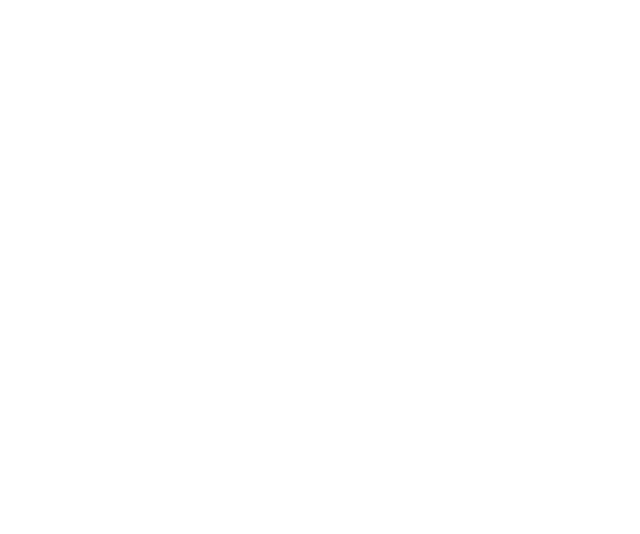
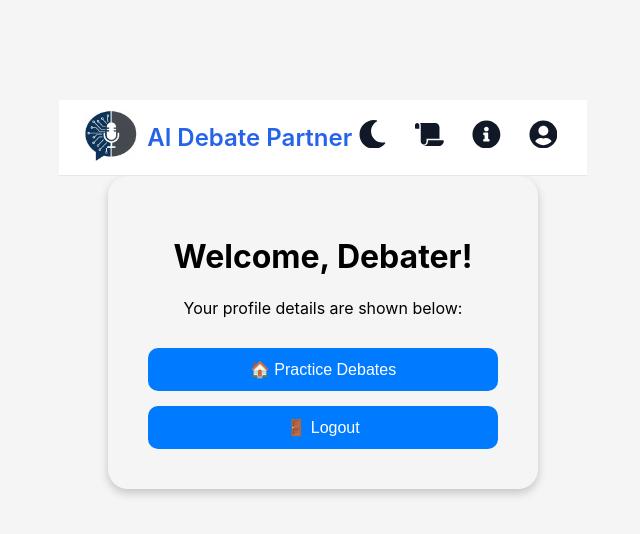
Before and after one commit to pbv-23/charchaAI, a React (Create React App) app: page /profile in a window 1280 px wide. Before the commit this address had no page. Shown: the top 534 px of the page, without its empty margins (317-957 px from the left). Built offline with nearby package versions, Linux system fonts and the light colour scheme.

Commit message:
Profile and login

```diff
--- a/src/App.js
+++ b/src/App.js
@@ -1,16 +1,20 @@
-// import React from "react";
 import React from "react";
 import { Routes, Route, BrowserRouter } from "react-router-dom";
 import Home from "./Home";
+import ProfilePage from "./ProfilePage";
+import Login from "./Login";
+
 
 function App() {
   return (
     <BrowserRouter>
       <Routes>
+        <Route path="/login" element={<Login />} />
         <Route path="/" element={<Home />} />
+        <Route path="/profile" element={<ProfilePage />} />
       </Routes>
     </BrowserRouter>
   );
 }
 
-export default App; // ✅ default export
+export default App;
--- a/src/Home.js
+++ b/src/Home.js
@@ -1,13 +1,11 @@
 import React from "react";
-import Navbar from "./Navbar"; // import your Navbar
+import Navbar from "./Navbar";
 import "./home.css";
 
 const Home = () => {
   return (
     <div className="page-container">
-      {/* Add Navbar at the top */}
       <Navbar />
-
       <main className="cards-container">
         <div className="card">
           <h2>1 vs AI</h2>
--- /dev/null
+++ b/src/Login.css
@@ -0,0 +1,44 @@
+.login-container {
+  display: flex;
+  justify-content: center;
+  align-items: center;
+  height: 100vh;
+  background: linear-gradient(135deg, #3a8dff, #00c6ff);
+}
+
+.login-form {
+  background-color: white;
+  padding: 40px;
+  border-radius: 20px;
+  box-shadow: 0 4px 10px rgba(0, 0, 0, 0.2);
+  width: 300px;
+  text-align: center;
+}
+
+.login-form h1 {
+  margin-bottom: 20px;
+  color: #333;
+}
+
+.login-form input {
+  width: 100%;
+  padding: 10px;
+  margin: 10px 0;
+  border: 1px solid #ccc;
+  border-radius: 8px;
+}
+
+.login-form button {
+  width: 100%;
+  padding: 12px;
+  background-color: #007bff;
+  color: white;
+  border: none;
+  border-radius: 10px;
+  cursor: pointer;
+  font-size: 16px;
+}
+
+.login-form button:hover {
+  background-color: #0056b3;
+}
--- /dev/null
+++ b/src/Login.js
@@ -0,0 +1,45 @@
+import React, { useState } from "react";
+import { useNavigate } from "react-router-dom";
+import "./Login.css";
+
+const Login = () => {
+  const [username, setUsername] = useState("");
+  const [email, setEmail] = useState("");
+  const navigate = useNavigate();
+
+  const handleLogin = (e) => {
+    e.preventDefault();
+
+    if (!username.trim() || !email.trim()) {
+      alert("Please enter both username and email!");
+      return;
+    }
+
+    localStorage.setItem("username", username);
+    localStorage.setItem("email", email);
+    navigate("/");
+  };
+
+  return (
+    <div className="login-container">
+      <form onSubmit={handleLogin} className="login-form">
+        <h1>Login</h1>
+        <input
+          type="text"
+          placeholder="Enter Username"
+          value={username}
+          onChange={(e) => setUsername(e.target.value)}
+        />
+        <input
+          type="email"
+          placeholder="Enter Email"
+          value={email}
+          onChange={(e) => setEmail(e.target.value)}
+        />
+        <button type="submit">Login</button>
+      </form>
+    </div>
+  );
+};
+
+export default Login;
--- a/src/Navbar.css
+++ b/src/Navbar.css
@@ -1,17 +1,22 @@
-/* Navbar container */
 .navbar {
   display: flex;
   justify-content: space-between;
   align-items: center;
   background-color: #000;
-  padding: 0.5rem 2rem;
+  padding: 0.5rem 1.5rem;
   border-bottom: 1px solid #30363d;
   position: sticky;
   top: 0;
   z-index: 1000;
 }
 
-/* Logo */
+/* Logo Section */
+.navbar-logo {
+  display: flex;
+  align-items: center;
+  gap: 0.6rem;
+}
+
 .navbar-logo h1 {
   color: #93c5fd;
   font-size: 1.5rem;
@@ -19,32 +24,14 @@
   font-weight: 600;
 }
 
-/* Right side actions */
+/* Right Side Icons */
 .navbar-actions {
   display: flex;
   align-items: center;
   gap: 1rem;
 }
 
-/* Normal buttons */
-.nav-btn {
-  background: transparent;
-  border: 1px solid #30363d;
-  color: #f0f6fc;
-  padding: 0.5rem 1rem;
-  border-radius: 6px;
-  cursor: pointer;
-  font-size: 0.95rem;
-  transition: all 0.3s ease;
-}
-
-.nav-btn:hover {
-  background-color: #2563eb;
-  border-color: #2563eb;
-  color: white;
-}
-
-/* Icon buttons (theme + profile) */
+/* Icons Style */
 .icon-btn {
   background: transparent;
   border: none;
@@ -52,15 +39,94 @@
   cursor: pointer;
   font-size: 1.8rem;
   transition: color 0.3s ease;
-  height: 50px;
-  width: 50px;
 }
 
 .icon-btn:hover {
   color: #2563eb;
 }
 
-/* Light theme */
+/* Remove Box around Profile */
+.profile-menu-wrapper {
+  position: relative;
+  display: inline-block;
+}
+
+/* Profile Dropdown */
+.profile-menu {
+  position: absolute;
+  top: 55px;
+  right: 0;
+  background: #1e1e1e;
+  color: white;
+  width: 260px;
+  border-radius: 10px;
+  box-shadow: 0 2px 10px rgba(0, 0, 0, 0.4);
+  z-index: 1000;
+  padding: 15px;
+  animation: fadeIn 0.2s ease-in-out;
+}
+
+/* Dropdown Header */
+.profile-header {
+  display: flex;
+  align-items: center;
+  border-bottom: 1px solid #333;
+  padding-bottom: 10px;
+  margin-bottom: 10px;
+}
+
+.profile-avatar {
+  margin-right: 10px;
+  color: #93c5fd;
+}
+
+.profile-name strong {
+  font-size: 1rem;
+}
+
+.profile-name p {
+  font-size: 12px;
+  color: #aaa;
+  margin-top: 3px;
+}
+
+/* Dropdown Items */
+.profile-options {
+  display: flex;
+  flex-direction: column;
+}
+
+.profile-item {
+  display: flex;
+  align-items: center;
+  padding: 8px 10px;
+  text-decoration: none;
+  color: white;
+  border-radius: 6px;
+  transition: background 0.3s;
+}
+
+.profile-item:hover {
+  background: #333;
+}
+
+/* Logout Button */
+.logout-btn {
+  background: #ff5252;
+  color: white;
+  border: none;
+  padding: 8px 10px;
+  border-radius: 6px;
+  cursor: pointer;
+  width: 100%;
+  margin-top: 10px;
+}
+
+.logout-btn:hover {
+  background: #e03b3b;
+}
+
+/* Light Theme */
 body.light-theme {
   background-color: #f9fafb;
   color: #111827;
@@ -71,56 +137,45 @@ body.light-theme .navbar {
   border-bottom: 1px solid #e5e7eb;
 }
 
-body.light-theme .nav-btn {
-  border: 1px solid #d1d5db;
-  color: #111827;
-}
-
-body.light-theme .nav-btn:hover {
-  background-color: #2563eb;
-  color: white;
+body.light-theme .navbar-logo h1 {
+  color: #2563eb;
 }
 
 body.light-theme .icon-btn {
   color: #111827;
 }
 
-body.light-theme .navbar-logo h1 {
-  color: #2563eb;
+.theme-status {
+  font-size: 0.9rem;
+  margin-bottom: 10px;
+  color: #a1a1aa;
 }
 
-/* Logo with image + text */
-.navbar-logo {
-  display: flex;
-  align-items: center;
-  gap: 0.6rem; /* spacing between logo and text */
+.theme-name {
+  color: #93c5fd;
+  font-weight: 600;
 }
 
-/* Logo image */
+/* Logo */
 .logo-img {
-  height: 60px;  /* adjust size */
-  width: 60px;   /* keep square */
+  height: 55px;
+  width: 55px;
   object-fit: contain;
-  transition: transform 0.3s ease; /* smooth zoom transition */
-  cursor: pointer; /* optional: makes it feel clickable */
+  transition: transform 0.3s ease;
 }
 
-/* Zoom effect on hover */
 .logo-img:hover {
-  transform: scale(1.2); /* increase size by 20% */
+  transform: scale(1.15);
 }
 
-
-/* Responsive */
-@media (max-width: 768px) {
-  .navbar {
-    flex-direction: column;
-    align-items: flex-start;
+/* Smooth Fade Animation */
+@keyframes fadeIn {
+  from {
+    opacity: 0;
+    transform: translateY(-5px);
   }
-
-  .navbar-actions {
-    margin-top: 0.5rem;
-    flex-wrap: wrap;
-    gap: 0.5rem;
+  to {
+    opacity: 1;
+    transform: translateY(0);
   }
 }
--- a/src/Navbar.js
+++ b/src/Navbar.js
@@ -1,49 +1,140 @@
-import React, { useState } from "react";
-import { Link } from "react-router-dom"; // import Link
-import "./Navbar.css";
-import { FaMoon, FaSun, FaUserCircle, FaScroll, FaInfoCircle } from "react-icons/fa";
+import React, { useState, useEffect, useRef } from "react";
+import { Link } from "react-router-dom";
+import {
+  FaMoon,
+  FaSun,
+  FaUserCircle,
+  FaScroll,
+  FaInfoCircle,
+  FaClipboardList,
+  FaBook,
+  FaChartLine,
+  FaCoins,
+  FaSignOutAlt,
+} from "react-icons/fa";
 import darkLogo from "./assets/logo.png";
 import lightLogo from "./assets/logo2.png";
+import "./Navbar.css";
 
 const Navbar = () => {
-  const [darkMode, setDarkMode] = useState(true);
+  const [darkMode, setDarkMode] = useState(
+    localStorage.getItem("darkMode") === "true"
+  );
+  const [showProfileMenu, setShowProfileMenu] = useState(false);
+  const [username, setUsername] = useState("User");
+  const menuRef = useRef();
 
-  const toggleTheme = () => {
-    setDarkMode(!darkMode);
-    document.body.classList.toggle("light-theme");
+  useEffect(() => {
+    const storedName = localStorage.getItem("username");
+    if (storedName) setUsername(storedName);
+
+    const handleClickOutside = (e) => {
+      if (menuRef.current && !menuRef.current.contains(e.target)) {
+        setShowProfileMenu(false);
+      }
+    };
+    document.addEventListener("mousedown", handleClickOutside);
+    return () => document.removeEventListener("mousedown", handleClickOutside);
+  }, []);
+
+  // Apply dark/light mode
+  useEffect(() => {
+    document.body.classList.toggle("light-theme", !darkMode);
+    localStorage.setItem("darkMode", darkMode);
+  }, [darkMode]);
+
+  const toggleTheme = () => setDarkMode((prev) => !prev);
+  const toggleProfileMenu = () => setShowProfileMenu((prev) => !prev);
+
+  const handleLogout = () => {
+    localStorage.removeItem("username");
+    window.location.href = "/login";
   };
 
   return (
     <nav className="navbar">
-      {/* Logo Section */}
+      {/* Left logo + name */}
       <div className="navbar-logo">
         <Link to="/">
           <img
-            src={darkMode ? darkLogo : lightLogo} // change logo based on theme
-            alt="CharchaAI Logo"
+            src={darkMode ? darkLogo : lightLogo}
+            alt="AI Debate Partner Logo"
             className="logo-img"
           />
         </Link>
-        <h1>CharchaAI</h1>
+        <h1>AI Debate Partner</h1>
       </div>
 
-      {/* Right side buttons */}
+      {/* Right side icons */}
       <div className="navbar-actions">
+        {/* Theme Toggle in Navbar */}
         <button className="icon-btn" onClick={toggleTheme}>
           {darkMode ? <FaSun /> : <FaMoon />}
         </button>
 
         <button className="icon-btn">
-          <FaScroll/>
+          <FaScroll />
         </button>
 
         <button className="icon-btn">
           <FaInfoCircle />
         </button>
 
-        <button className="icon-btn">
-          <FaUserCircle/>
-        </button>
+        {/* Profile Menu */}
+        <div className="profile-menu-wrapper" ref={menuRef}>
+          <button className="icon-btn" onClick={toggleProfileMenu}>
+            <FaUserCircle />
+          </button>
+
+          {showProfileMenu && (
+            <div className="profile-menu">
+              <div className="profile-header">
+                <div className="profile-avatar">
+                  <FaUserCircle size={45} />
+                </div>
+                <div className="profile-name">
+                  <strong>{username}</strong>
+                  <p>Welcome back!</p>
+                </div>
+              </div>
+
+              <div className="profile-options">
+                <p className="theme-status">
+                  Current Theme:{" "}
+                  <span className="theme-name">
+                    {darkMode ? "Dark Mode" : "Light Mode"}
+                  </span>
+                </p>
+
+                <Link to="/lists" className="profile-item">
+                  <FaClipboardList style={{ marginRight: "8px" }} />
+                  My Lists
+                </Link>
+
+                <Link to="/notebook" className="profile-item">
+                  <FaBook style={{ marginRight: "8px" }} />
+                  Notebook
+                </Link>
+
+                <Link to="/progress" className="profile-item">
+                  <FaChartLine style={{ marginRight: "8px" }} />
+                  Progress
+                </Link>
+
+                <Link to="/points" className="profile-item">
+                  <FaCoins style={{ marginRight: "8px" }} />
+                  Points
+                </Link>
+              </div>
+
+              <hr style={{ borderColor: "#333", margin: "10px 0" }} />
+
+              <button className="logout-btn" onClick={handleLogout}>
+                <FaSignOutAlt style={{ marginRight: "8px" }} /> Sign Out
+              </button>
+            </div>
+          )}
+        </div>
       </div>
     </nav>
   );
--- /dev/null
+++ b/src/ProfilePage.css
@@ -0,0 +1,50 @@
+.profile-page {
+  display: flex;
+  flex-direction: column;
+  align-items: center;
+  padding-top: 100px;
+  min-height: 100vh;
+  transition: background 0.3s ease;
+}
+
+.profile-container {
+  text-align: center;
+  background-color: var(--menu-bg);
+  color: var(--text-color);
+  padding: 40px;
+  border-radius: 20px;
+  box-shadow: 0 4px 10px rgba(0, 0, 0, 0.2);
+  width: 350px;
+}
+
+.profile-options {
+  display: flex;
+  flex-direction: column;
+  gap: 15px;
+  margin-top: 30px;
+}
+
+.profile-options button {
+  background-color: #007bff;
+  color: white;
+  padding: 12px;
+  border: none;
+  border-radius: 10px;
+  cursor: pointer;
+  font-size: 16px;
+  transition: 0.3s;
+}
+
+.profile-options button:hover {
+  background-color: #0056b3;
+}
+
+.dark {
+  background-color: #1a1a1a;
+  color: white;
+}
+
+.light {
+  background-color: #f5f5f5;
+  color: black;
+}
--- /dev/null
+++ b/src/ProfilePage.js
@@ -0,0 +1,42 @@
+import React, { useEffect, useState } from "react";
+import { useNavigate } from "react-router-dom";
+import Navbar from "./Navbar";
+import "./ProfilePage.css";
+
+const Profile = () => {
+  const [username, setUsername] = useState("Debater");
+  const [darkMode, setDarkMode] = useState(
+    localStorage.getItem("darkMode") === "true"
+  );
+  const navigate = useNavigate();
+
+  useEffect(() => {
+    const storedName = localStorage.getItem("username");
+    if (storedName) setUsername(storedName);
+  }, []);
+
+  const handleLogout = () => {
+    localStorage.removeItem("username");
+    localStorage.removeItem("email");
+    localStorage.removeItem("darkMode");
+    navigate("/login");
+  };
+
+  return (
+    <div className={`profile-page ${darkMode ? "dark" : "light"}`}>
+      <Navbar />
+
+      <div className="profile-container">
+        <h1>Welcome, {username}!</h1>
+        <p>Your profile details are shown below:</p>
+
+        <div className="profile-options">
+          <button onClick={() => navigate("/")}>🏠 Practice Debates</button>
+          <button onClick={handleLogout}>🚪 Logout</button>
+        </div>
+      </div>
+    </div>
+  );
+};
+
+export default Profile;
```
